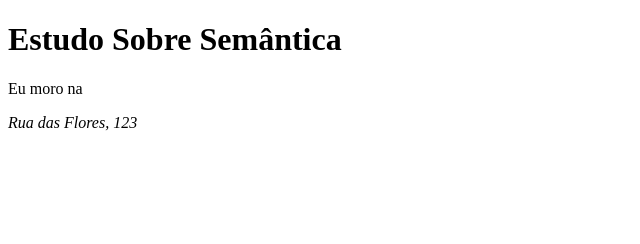
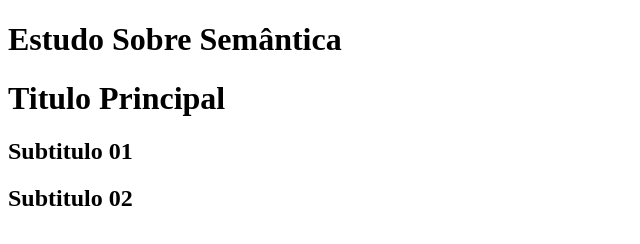
Before and after one commit to ItaloVeras11/Estudos-HTML-CSS-JS, a plain HTML site: page Semantica.html in a window 1280 px wide. Shown: the whole page, without its empty margins (0-640 px from the left). Drawn offline with Linux system fonts and the light colour scheme.

Commit message:
modified:   Semantica.html

```diff
--- a/Semantica.html
+++ b/Semantica.html
@@ -9,8 +9,25 @@
 <body>
     <h1>Estudo Sobre Semântica</h1>
 
-    <p>
-        Eu moro na <address> Rua das Flores, 123</address>
-    </p>
+    <header>
+        <h1>Titulo Principal</h1>
+    </header>
+
+    <main>
+        <section>
+            <header>
+                <h2>Subtitulo 01</h2>
+            </header>
+        </section>
+
+        <section>
+            <header>
+                <h2>Subtitulo 02</h2>
+            </header>
+        </section>
+    </main>
+
+
+
 </body>
 </html>
```
